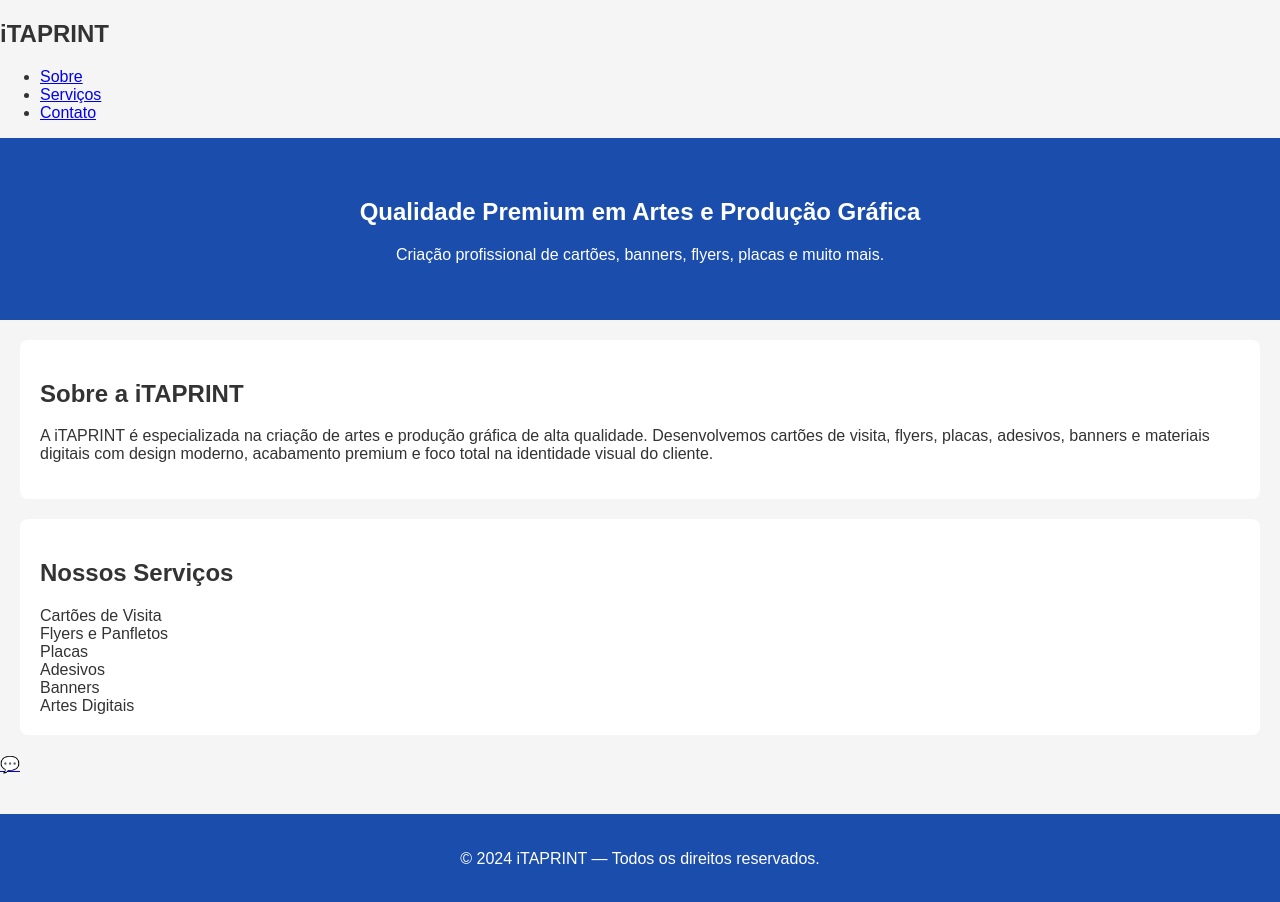
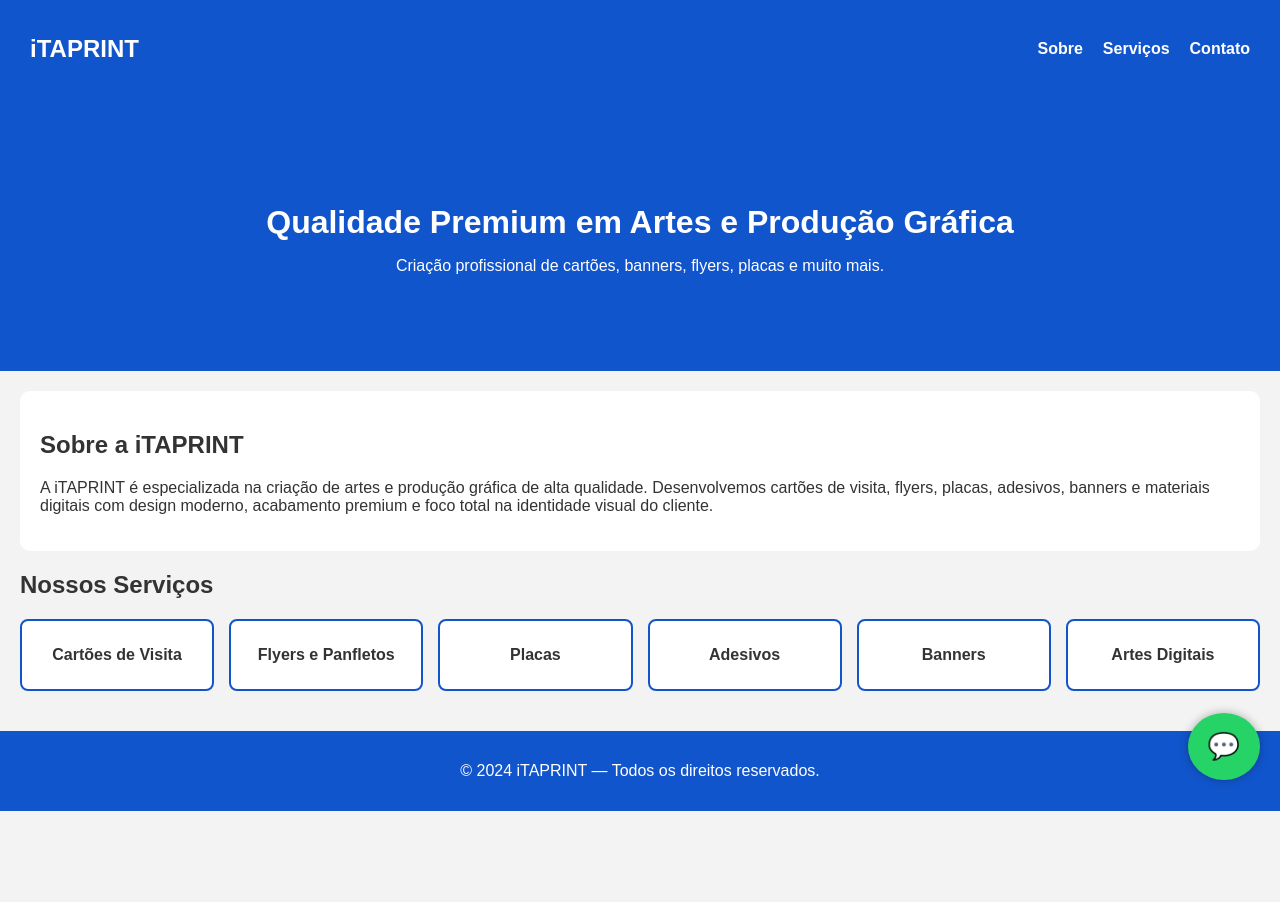
Before and after one commit to dudu439/Itaprint1, a plain HTML site: page index.html in a window 1280 px wide. After the commit the page ends 811 px from the top, so only its background shows below. Drawn offline with Linux system fonts and the light colour scheme.

Commit message:
Update style.css

```diff
--- a/style.css
+++ b/style.css
@@ -1,28 +1,100 @@
 body {
+    margin: 0;
     font-family: Arial, sans-serif;
-    margin: 0;
-    background: #f5f5f5;
+    background: #f3f3f3;
     color: #333;
 }
 
-header {
-    background: #1b4dac;
+/* NAVBAR */
+.navbar {
+    background: #1155CC;
+    padding: 15px 30px;
+    display: flex;
+    justify-content: space-between;
+    align-items: center;
+    position: sticky;
+    top: 0;
+    z-index: 10;
+}
+
+.navbar .logo {
+    color: white;
+    font-size: 24px;
+    font-weight: bold;
+}
+
+.navbar ul {
+    list-style: none;
+    display: flex;
+    gap: 20px;
+}
+
+.navbar ul li a {
+    color: white;
+    text-decoration: none;
+    font-weight: bold;
+}
+
+/* HERO */
+.hero {
+    background: #1155CC;
     color: white;
     text-align: center;
-    padding: 40px 20px;
+    padding: 80px 20px;
 }
 
-section {
-    padding: 20px;
+.hero h2 {
+    font-size: 32px;
+    margin-bottom: 10px;
+}
+
+/* SOBRE */
+.sobre {
     background: white;
     margin: 20px;
-    border-radius: 8px;
+    padding: 20px;
+    border-radius: 10px;
 }
 
+/* SERVIÇOS */
+.servicos {
+    margin: 20px;
+}
+
+.servicos .grid {
+    display: grid;
+    grid-template-columns: repeat(auto-fit, minmax(180px, 1fr));
+    gap: 15px;
+}
+
+.card {
+    background: white;
+    padding: 25px;
+    border-radius: 8px;
+    text-align: center;
+    font-weight: bold;
+    border: 2px solid #1155CC;
+}
+
+/* WHATSAPP BUTTON */
+.whats {
+    position: fixed;
+    right: 20px;
+    bottom: 20px;
+    background: #25D366;
+    padding: 18px 20px;
+    border-radius: 50%;
+    color: white;
+    text-decoration: none;
+    font-size: 26px;
+    box-shadow: 0px 0px 10px rgba(0,0,0,0.3);
+}
+
+/* FOOTER */
 footer {
+    background: #1155CC;
+    color: white;
     text-align: center;
-    padding: 20px;
-    background: #1b4dac;
-    color: white;
+    padding: 15px;
     margin-top: 40px;
 }
```
